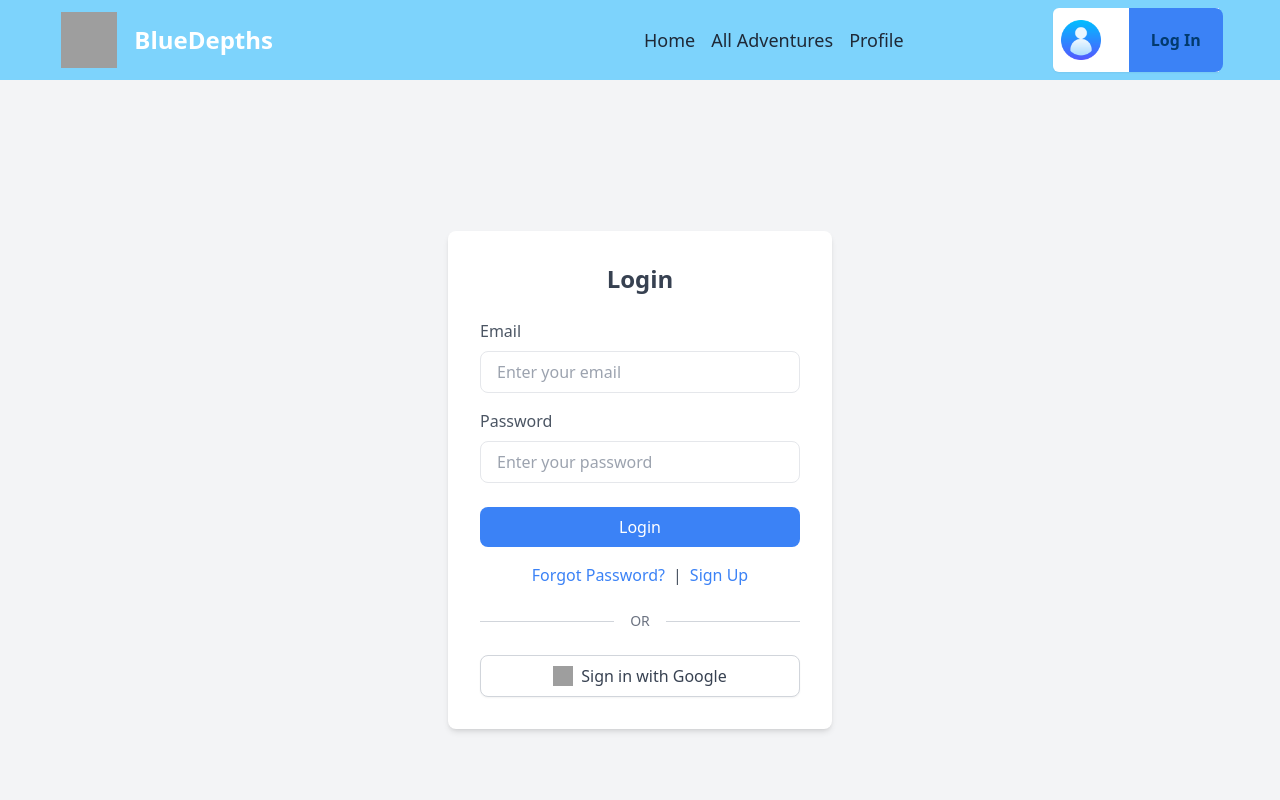
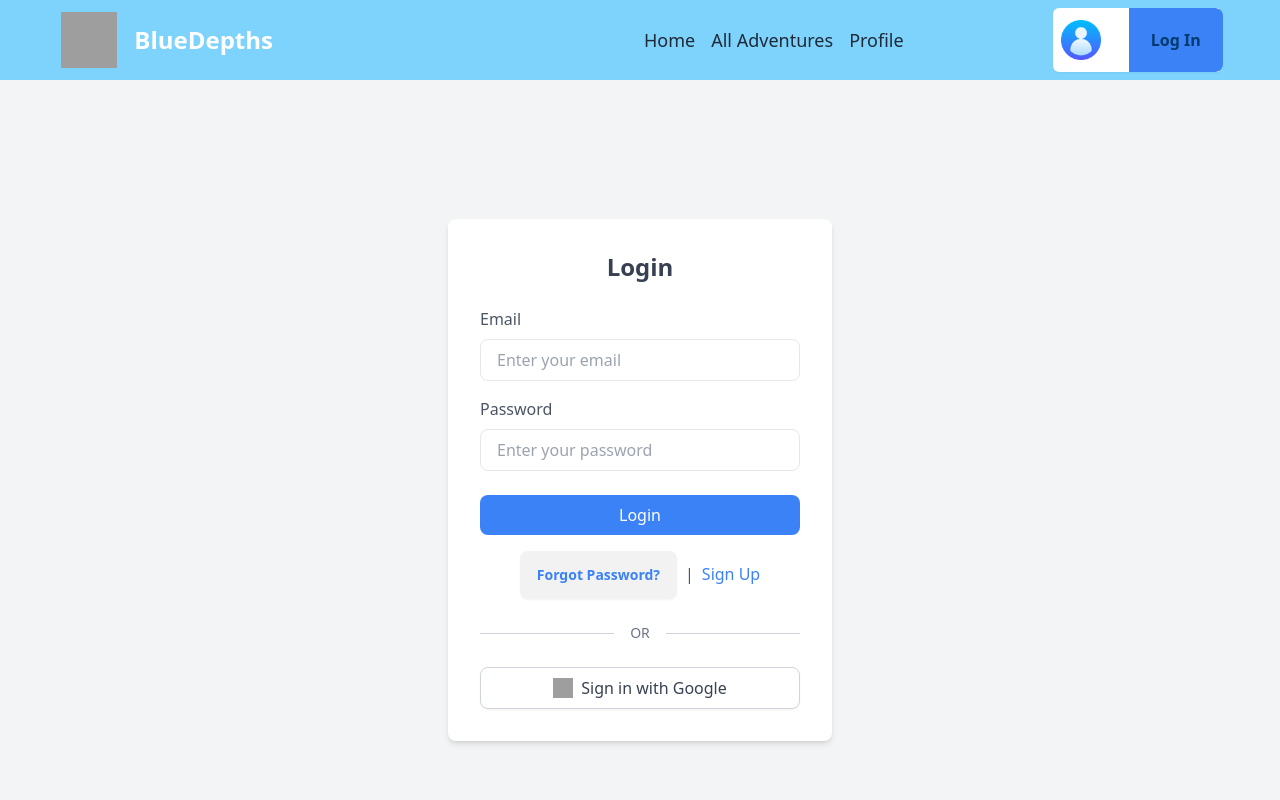
Before and after one commit to khadija-urmi/Blue-Depths-Auth, a React (Vite) app: page /login in a window 1280 px wide. Shown: the top 800 px of the page. Built offline with nearby package versions, Linux system fonts and the light colour scheme; no server answers; grey boxes are pictures that could not be loaded.

Commit message:
added forget password

```diff
--- a/src/pages/LogIn/LogIn.jsx
+++ b/src/pages/LogIn/LogIn.jsx
@@ -1,16 +1,17 @@
 import { Link, useLocation, useNavigate } from "react-router-dom";
-import { useContext, useState } from "react";
+import { useContext, useRef, useState } from "react";
 import { AuthContext } from "../../provider/AuthProvider";
 
 const LogIn = () => {
-    const { setUser, SignInUser, SignUpWithGoogle } = useContext(AuthContext);
+    const { setUser, SignInUser,
+        SignUpWithGoogle, forgetPassword } = useContext(AuthContext);
+    const emailRef = useRef();
     const [error, setError] = useState({});
     const location = useLocation();
     const navigate = useNavigate();
     const handleSubmit = (e) => {
         e.preventDefault();
         const form = new FormData(e.target);
-
         const email = form.get("email");
         const password = form.get("password");
         SignInUser(email, password)
@@ -22,6 +23,7 @@ const LogIn = () => {
             .catch((er) => {
                 setError({ ...error, login: er.code });
             });
+
     }
     const handleSignUpGoogle = () => {
         SignUpWithGoogle()
@@ -35,6 +37,23 @@ const LogIn = () => {
                 setError("Google Sign-In Error:", error.message);
             });
     };
+    const handleForgetPassword = () => {
+        const email = emailRef.current.value;
+        console.log(email);
+        if (!email) {
+            alert("Please enter your email to reset your password.");
+            return;
+        }
+
+        forgetPassword(email)
+            .then(() => {
+                alert("Password reset email sent! Please check your inbox.");
+            })
+            .catch((error) => {
+                console.error("Error:", error.message);
+                alert(error.message);
+            });
+    }
     return (
         <div className="min-h-screen bg-gray-100 flex items-center justify-center">
             <div className="bg-white p-8 rounded-lg shadow-md w-full max-w-sm">
@@ -48,7 +67,7 @@ const LogIn = () => {
                         <input
                             name="email"
                             type="email"
-                            id="email"
+                            id="email" ref={emailRef}
                             className="w-full px-4 py-2 border rounded-lg focus:outline-none focus:ring focus:ring-blue-300"
                             placeholder="Enter your email"
                             required
@@ -80,7 +99,7 @@ const LogIn = () => {
                     )}
 
                     <div className="text-center mt-4 text-gray-600">
-                        <a href="#forgot-password" className="text-blue-500 hover:underline">Forgot Password?</a>
+                        <button onClick={handleForgetPassword} className="btn text-blue-500 hover:underline">Forgot Password?</button>
                         <span className="mx-2">|</span>
                         <Link to="/register" className="text-blue-500 hover:underline">Sign Up</Link>
                     </div>
--- a/src/provider/AuthProvider.jsx
+++ b/src/provider/AuthProvider.jsx
@@ -1,6 +1,6 @@
 import { createContext, useEffect, useState } from "react";
 import app from "../firebase/firebase.config";
-import { createUserWithEmailAndPassword, getAuth, GoogleAuthProvider, onAuthStateChanged, signInWithEmailAndPassword, signInWithPopup, signOut, updateProfile } from "firebase/auth";
+import { createUserWithEmailAndPassword, getAuth, GoogleAuthProvider, onAuthStateChanged, sendPasswordResetEmail, signInWithEmailAndPassword, signInWithPopup, signOut, updateProfile } from "firebase/auth";
 
 export const AuthContext = createContext();
 const auth = getAuth(app);
@@ -28,11 +28,14 @@ const AuthProvider = ({ children }) => {
         console.log("updateUserProfile called with:", updateData);
         return updateProfile(auth.currentUser, updateData);
     }
+    const forgetPassword = (email) => {
+        return sendPasswordResetEmail(auth, email);
+    }
 
     const authInfo = {
         user, setUser, createNewUser,
         logOut, SignInUser, loading,
-        SignUpWithGoogle, updateUserProfile
+        SignUpWithGoogle, updateUserProfile, forgetPassword
     }
     useEffect(() => {
         const unSubscribe = onAuthStateChanged(auth, currentUser => {
```
